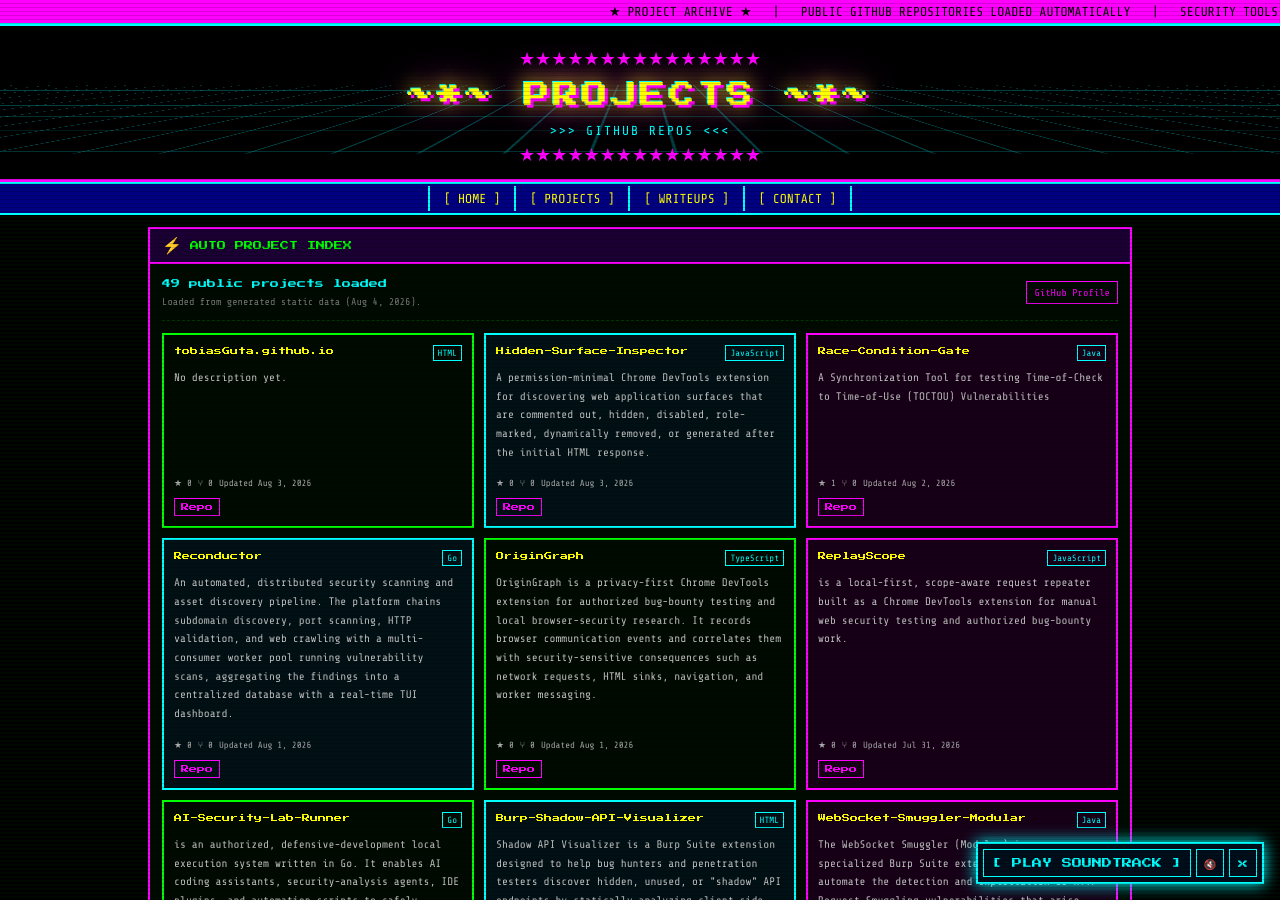
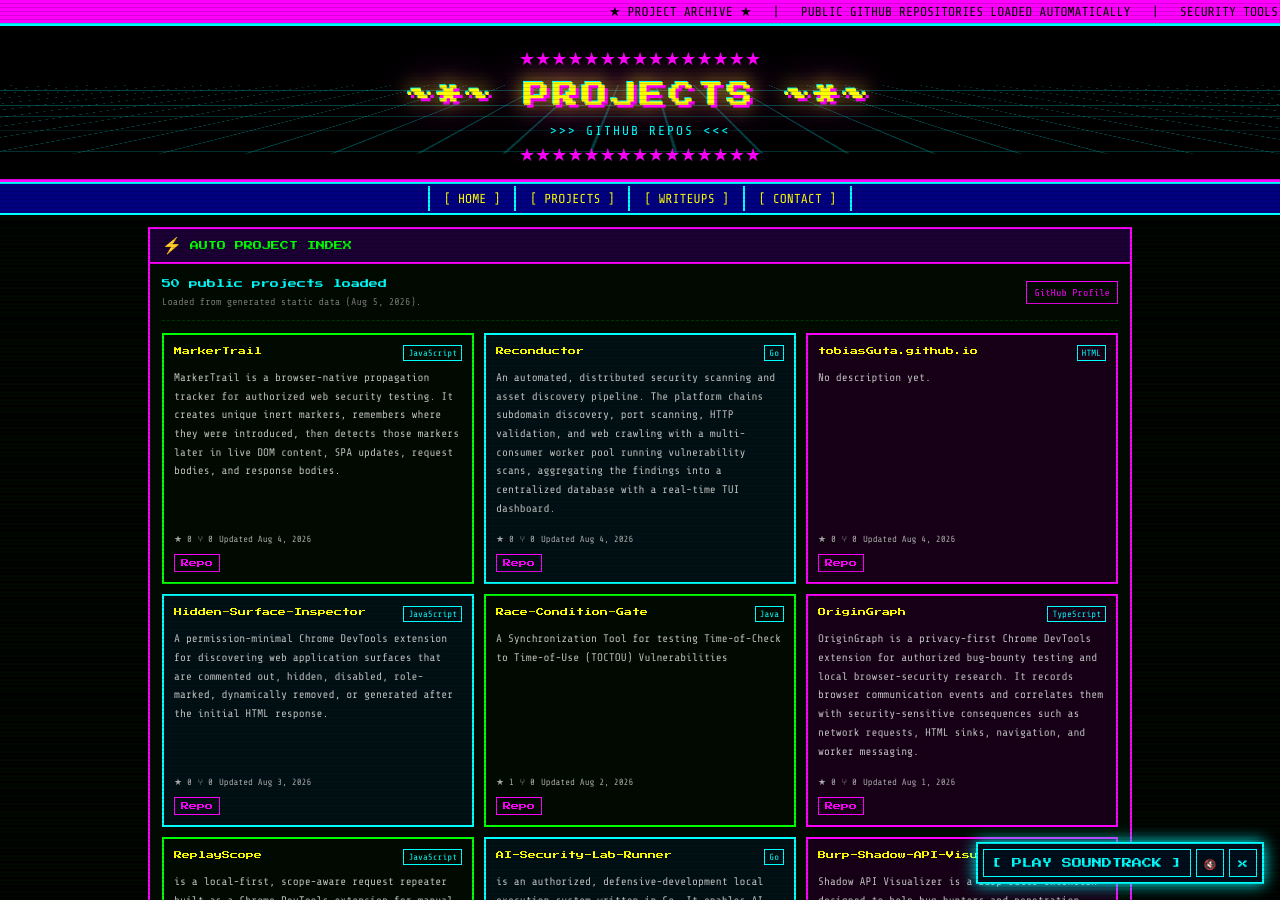
Before and after one commit to tobiasGuta/tobiasGuta.github.io, a Jekyll site: the page built from projects.html, in a window 1280 px wide and 900 px high. Built offline with Jekyll 4.4.1, drawn with Linux system fonts in a browser that asks for light colours.

Commit message:
Update generated project data

```diff
--- a/assets/data/projects.json
+++ b/assets/data/projects.json
@@ -1,8 +1,34 @@
 {
   "owner": "tobiasGuta",
   "source": "github_api",
-  "generated_at": "2026-08-04T10:49:18.153061+00:00",
+  "generated_at": "2026-08-05T10:45:18.750320+00:00",
   "projects": [
+    {
+      "name": "MarkerTrail",
+      "description": "MarkerTrail is a browser-native propagation tracker for authorized web security testing. It creates unique inert markers, remembers where they were introduced, then detects those markers later in live DOM content, SPA updates, request bodies, and response bodies.",
+      "html_url": "https://github.com/tobiasGuta/MarkerTrail",
+      "homepage": null,
+      "language": "JavaScript",
+      "topics": [],
+      "stargazers_count": 0,
+      "forks_count": 0,
+      "updated_at": "2026-08-04T20:35:35Z",
+      "fork": false,
+      "archived": false
+    },
+    {
+      "name": "Reconductor",
+      "description": "An automated, distributed security scanning and asset discovery pipeline. The platform chains subdomain discovery, port scanning, HTTP validation, and web crawling with a multi-consumer worker pool running vulnerability scans, aggregating the findings into a centralized database with a real-time TUI dashboard.",
+      "html_url": "https://github.com/tobiasGuta/Reconductor",
+      "homepage": null,
+      "language": "Go",
+      "topics": [],
+      "stargazers_count": 0,
+      "forks_count": 0,
+      "updated_at": "2026-08-04T15:31:01Z",
+      "fork": false,
+      "archived": false
+    },
     {
       "name": "tobiasGuta.github.io",
       "description": null,
@@ -12,7 +38,7 @@
       "topics": [],
       "stargazers_count": 0,
       "forks_count": 0,
-      "updated_at": "2026-08-03T22:47:57Z",
+      "updated_at": "2026-08-04T10:49:55Z",
       "fork": false,
       "archived": false
     },
@@ -39,19 +65,6 @@
       "stargazers_count": 1,
       "forks_count": 0,
       "updated_at": "2026-08-02T21:31:46Z",
-      "fork": false,
-      "archived": false
-    },
-    {
-      "name": "Reconductor",
-      "description": "An automated, distributed security scanning and asset discovery pipeline. The platform chains subdomain discovery, port scanning, HTTP validation, and web crawling with a multi-consumer worker pool running vulnerability scans, aggregating the findings into a centralized database with a real-time TUI dashboard.",
-      "html_url": "https://github.com/tobiasGuta/Reconductor",
-      "homepage": null,
-      "language": "Go",
-      "topics": [],
-      "stargazers_count": 0,
-      "forks_count": 0,
-      "updated_at": "2026-08-01T23:36:18Z",
       "fork": false,
       "archived": false
     },
```
